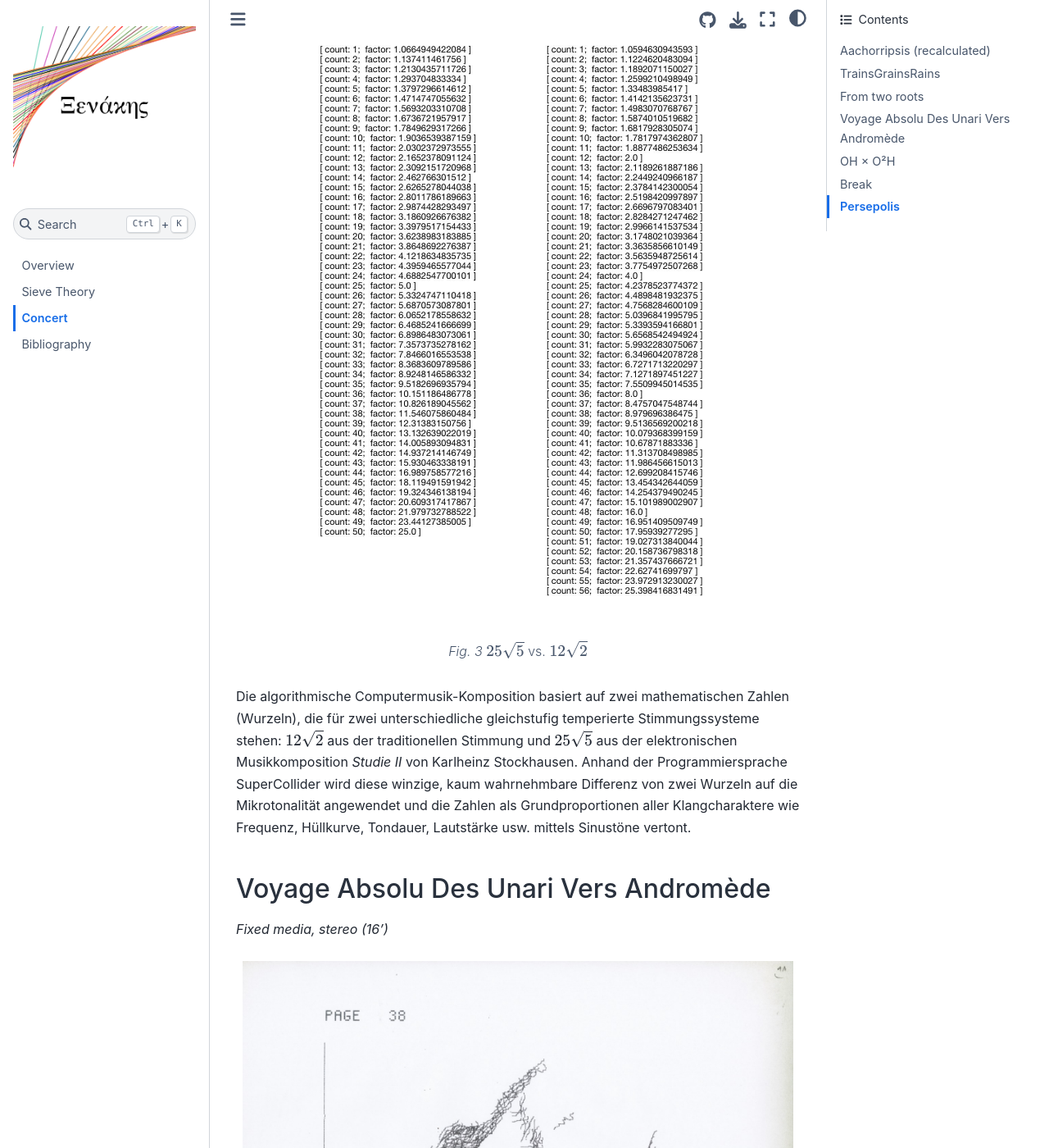
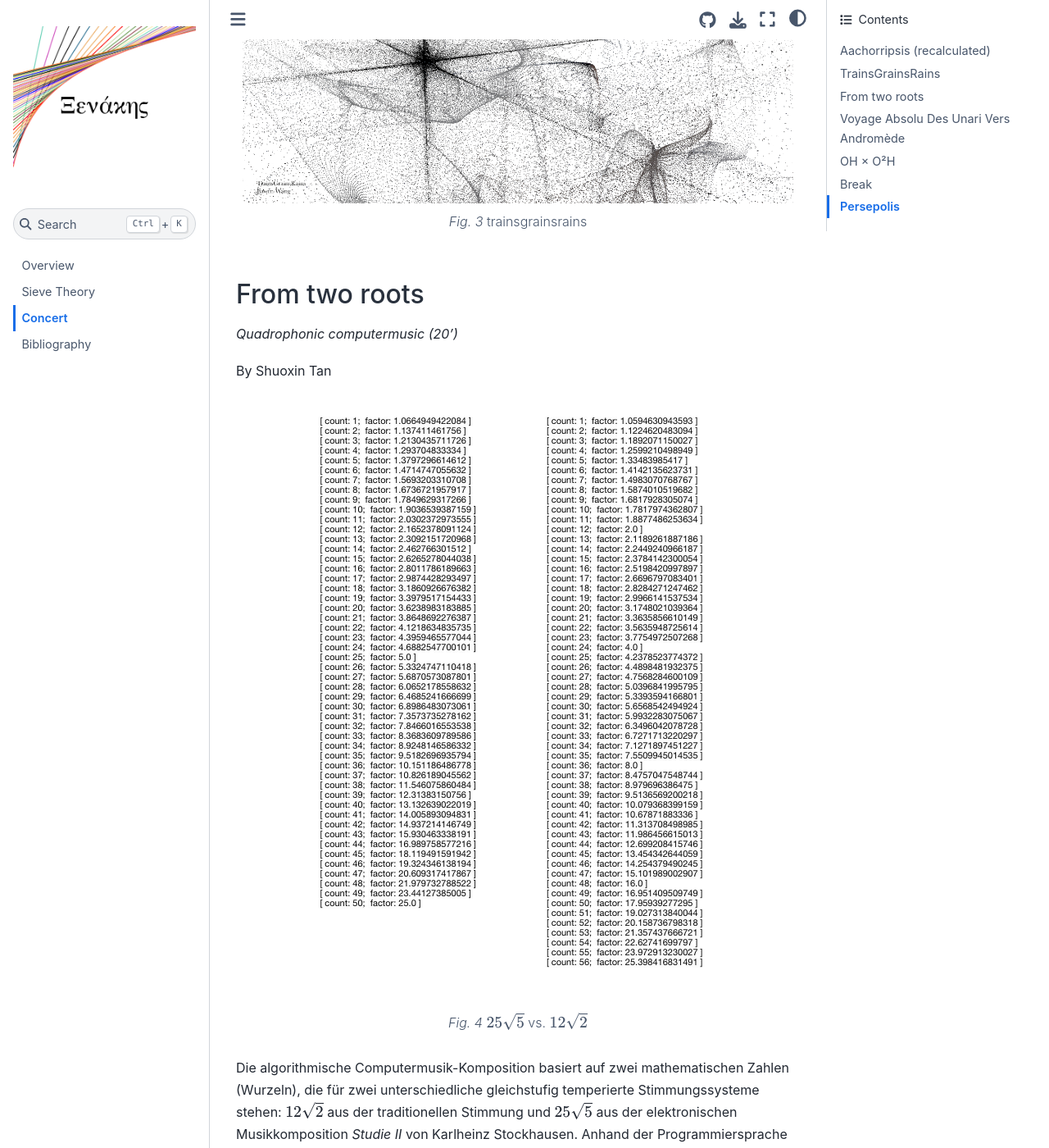
Before and after one commit to capital-G/xenakis-workgroup, a Jupyter Book: the page built from concert.md, in a window 1280 px wide and 1400 px high, scrolled down 2487 px. Shown: the whole window at 82% size. Built offline with Jupyter Book 1.0.4 settings and Sphinx 7.4.7 and the Sphinx Book theme 1.1.4, drawn with Linux system fonts in a browser that asks for light colours; pages that are not in the unit, such as notebooks, are missing from menus; cross-references to code outside the pages are shown as plain code; some of the changed text lies outside the part shown.

Commit message:
add trainsgrainsrains image

````diff
--- a/concert.md
+++ b/concert.md
@@ -45,6 +45,12 @@ The source code for the performance is located at <https://github.com/capital-G/
 *Live computer algorithm, 8 channels (15')*
 
 By Jiawen Wang.
+
+```{figure} ./assets/trainsgrainsrains.png
+:name: trainsgrainsrains
+
+trainsgrainsrains
+```
 
 ## From two roots
 
````
Also changed, not shown: assets/trainsgrainsrains.png (added).
